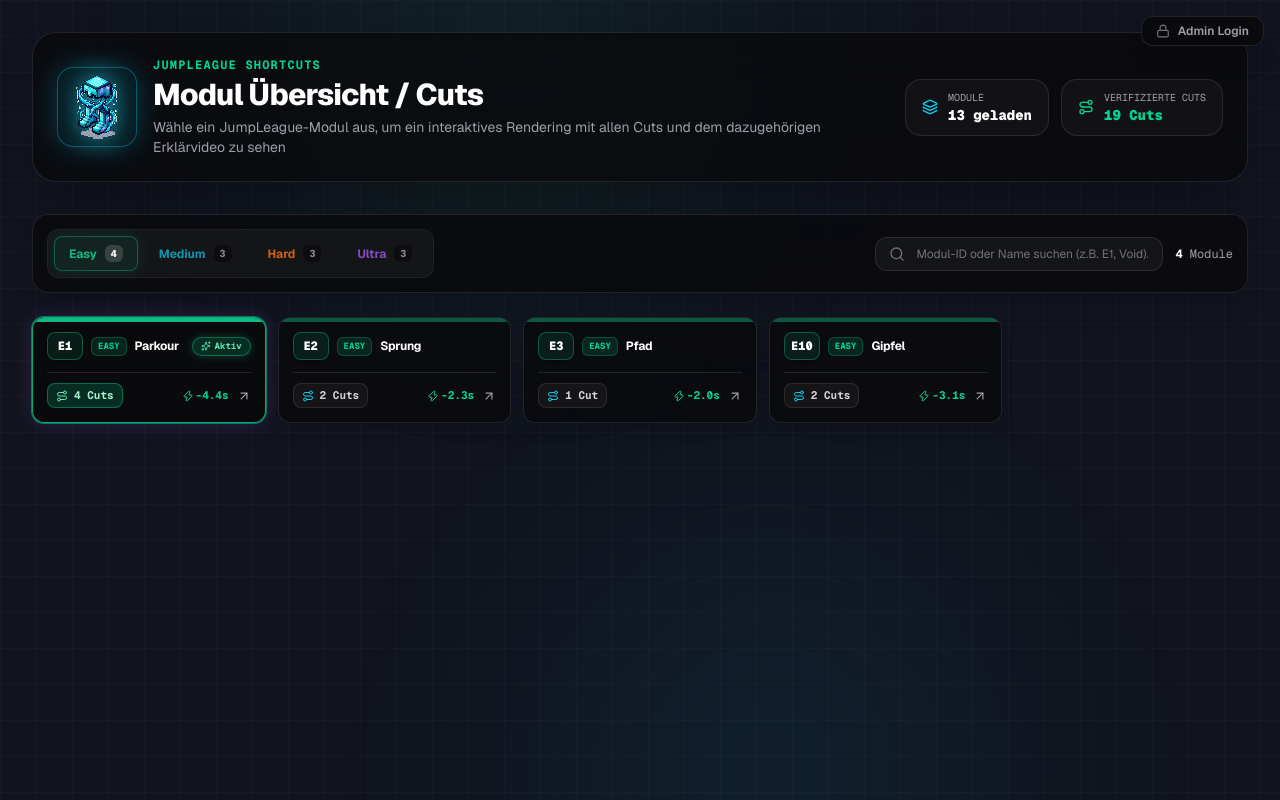
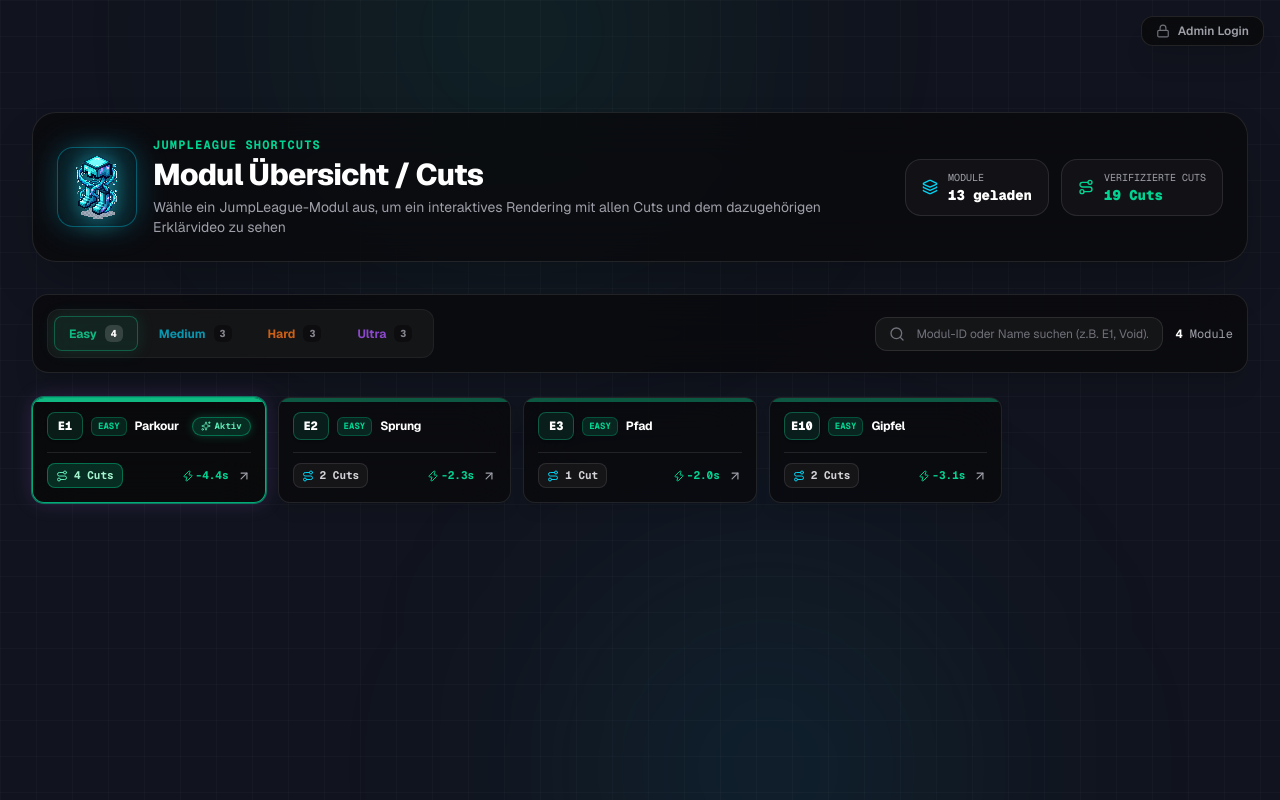
Before and after one commit to Felixlwe/jumpleague-cuts, a Next.js app: page / in a window 1280 px wide. Built offline with nearby package versions, Linux system fonts and the light colour scheme; no server answers; the database is empty.

Commit message:
fix: increase top padding to pt-28 to prevent floating admin buttons from overlapping main box

```diff
--- a/src/app/page.tsx
+++ b/src/app/page.tsx
@@ -289,8 +289,8 @@ export default function ModuleHubPage() {
         className="hidden"
       />
 
-      {/* Main Content Container */}
-      <div className="relative z-10 mx-auto flex min-h-screen max-w-7xl flex-col px-4 pt-8 pb-24 sm:px-6 lg:px-8">
+      {/* Main Content Container (pt-28 ensures clear vertical clearance below floating admin buttons) */}
+      <div className="relative z-10 mx-auto flex min-h-screen max-w-7xl flex-col px-4 pt-28 pb-24 sm:px-6 lg:px-8">
         {/* Top Hero & Branding Header */}
         <header className="mb-8 flex flex-col justify-between gap-6 rounded-3xl border border-white/10 bg-zinc-950/75 p-6 shadow-2xl backdrop-blur-xl lg:flex-row lg:items-center">
           <div className="flex items-start gap-4 sm:items-center">
```
